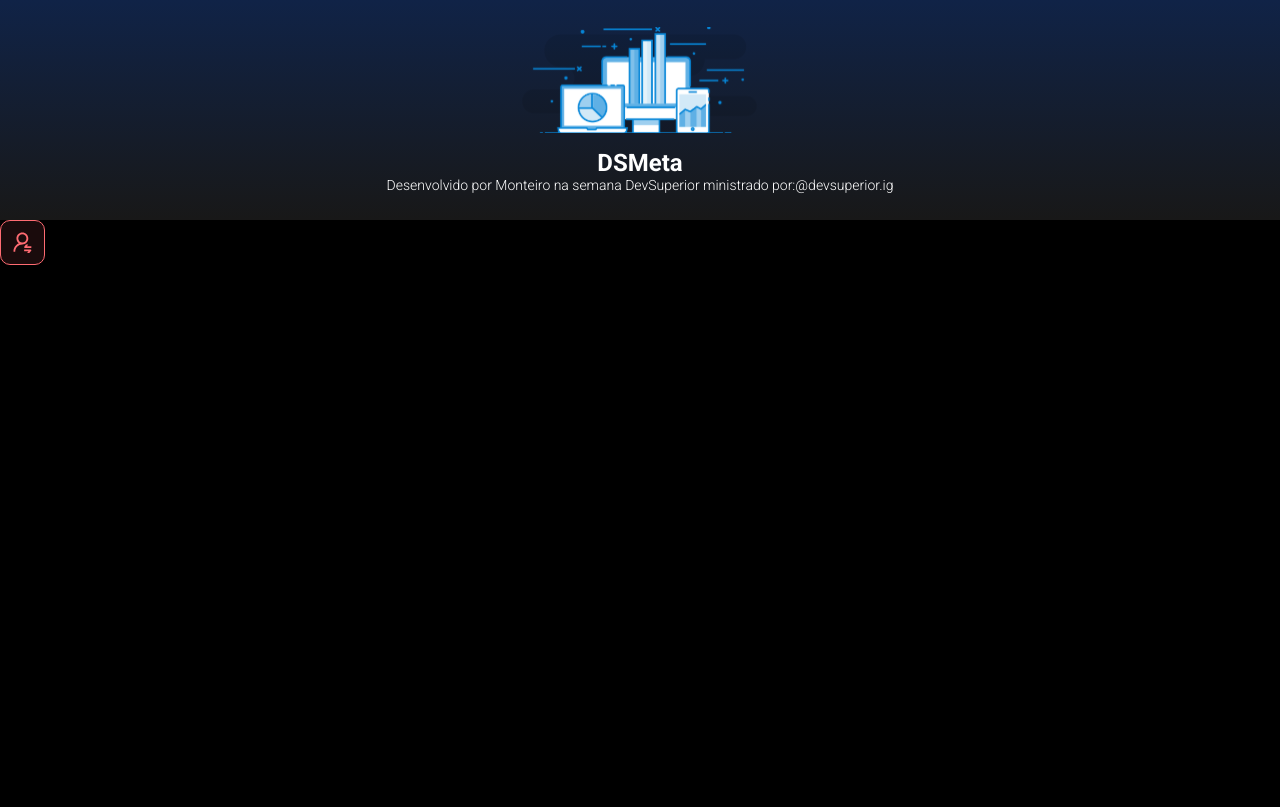
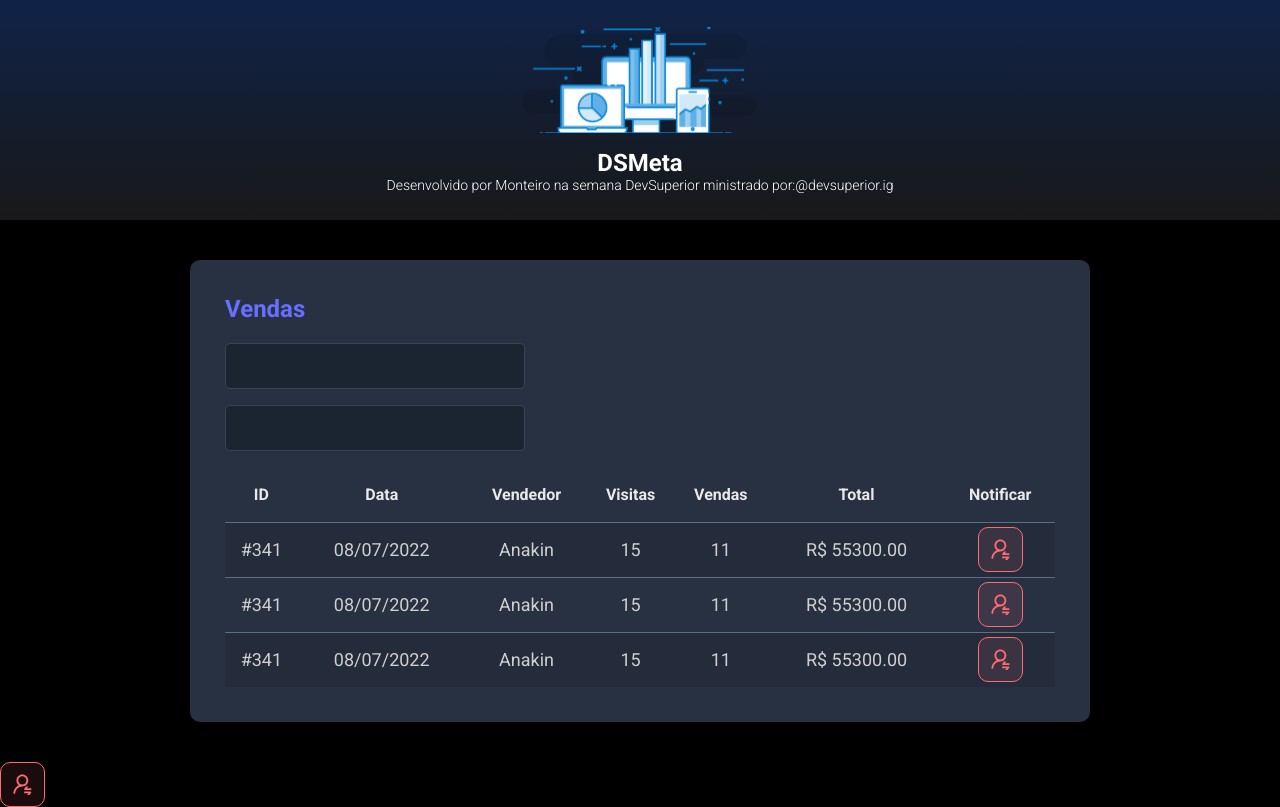
Before and after one commit to jgmonteiro1/metaproject, a React (Vite) app in the folder frontend/: page / in a window 1280 px wide. Built offline with nearby package versions, Linux system fonts and the light colour scheme.

Commit message:
SalesCard component criado

```diff
--- a/frontend/src/App.tsx
+++ b/frontend/src/App.tsx
@@ -1,10 +1,18 @@
 import NotificationButton from "./components/NotificationButton"
 import Header from "./components/Header"
+import SalesCard from "./components/SalesCard"
 
 function App() {
   return (
     <>
       <Header />
+      <main>
+        <section id="sales">
+          <div className="dsmeta-container">
+            <SalesCard/>
+          </div>
+        </section>
+      </main>
       <NotificationButton />
     </>
   )
--- /dev/null
+++ b/frontend/src/components/SalesCard/index.tsx
@@ -0,0 +1,79 @@
+import NotificationButton from '../NotificationButton'
+import './style.css'
+
+function SalesCard() {
+    return (
+        <div className="dsmeta-card">
+            <h2 className="dsmeta-sales-title">Vendas</h2>
+            <div>
+                <div className="dsmeta-form-control-container">
+                    <input className="dsmeta-form-control" type="text" />
+                </div>
+                <div className="dsmeta-form-control-container">
+                    <input className="dsmeta-form-control" type="text" />
+                </div>
+            </div>
+
+            <div>
+                <table className="dsmeta-sales-table">
+                    <thead>
+                        <tr>
+                            <th className="show992">ID</th>
+                            <th className="show576">Data</th>
+                            <th>Vendedor</th>
+                            <th className="show992">Visitas</th>
+                            <th className="show992">Vendas</th>
+                            <th>Total</th>
+                            <th>Notificar</th>
+                        </tr>
+                    </thead>
+                    <tbody>
+                        <tr>
+                            <td className="show992">#341</td>
+                            <td className="show576">08/07/2022</td>
+                            <td>Anakin</td>
+                            <td className="show992">15</td>
+                            <td className="show992">11</td>
+                            <td>R$ 55300.00</td>
+                            <td>
+                                <div className="dsmeta-red-btn-container">
+                                    <NotificationButton />
+                                </div>
+                            </td>
+                        </tr>
+                        <tr>
+                            <td className="show992">#341</td>
+                            <td className="show576">08/07/2022</td>
+                            <td>Anakin</td>
+                            <td className="show992">15</td>
+                            <td className="show992">11</td>
+                            <td>R$ 55300.00</td>
+                            <td>
+                                <div className="dsmeta-red-btn-container">
+                                    <NotificationButton />
+                                </div>
+                            </td>
+                        </tr>
+                        <tr>
+                            <td className="show992">#341</td>
+                            <td className="show576">08/07/2022</td>
+                            <td>Anakin</td>
+                            <td className="show992">15</td>
+                            <td className="show992">11</td>
+                            <td>R$ 55300.00</td>
+                            <td>
+                                <div className="dsmeta-red-btn-container">
+                                    <NotificationButton />
+                                </div>
+                            </td>
+                        </tr>
+                    </tbody>
+
+                </table>
+            </div>
+
+        </div>
+    )
+}
+
+export default SalesCard
--- /dev/null
+++ b/frontend/src/components/SalesCard/style.css
@@ -0,0 +1,97 @@
+.dsmeta-card {
+    background-color: #283142;
+    border-radius: 10px;
+    padding: 30px 10px;
+}
+
+.dsmeta-sales-title {
+    color: #676fff;
+    font-size: 24px;
+    margin-bottom: 20px;
+}
+
+.dsmeta-form-control-container {
+    margin-bottom: 16px;
+    max-width: 300px;
+}
+
+.dsmeta-form-control {
+    width: 100%;
+    height: 46px;
+    background-color: #1b2531;
+    border: 1px solid #384459;
+    border-radius: 5px;
+    color: #9aaabe;
+    padding: 0 20px;
+    font-size: 18px;
+}
+
+.dsmeta-sales-table {
+    width: 100%;
+    border-spacing: 0;
+    border-collapse: collapse;
+}
+
+.dsmeta-sales-table thead {
+    height: 55px;
+    font-size: 16px;
+    color: #e9e9e9;
+    font-weight: 700;
+}
+
+.dsmeta-sales-table tbody {
+    font-size: 14px;
+    font-weight: 400;
+    color: #cfcfcf;
+    text-align: center;
+}
+
+.dsmeta-sales-table tbody tr {
+    height: 74px;
+    border-top: 1px solid #5f6e82;
+}
+
+.dsmeta-sales-table tbody tr:hover>td {
+    background-color: #384459;
+}
+
+.dsmeta-sales-table tbody tr:nth-child(odd) {
+    background-color: #242c3b;
+}
+
+.dsmeta-red-btn-container {
+    display: flex;
+    justify-content: center;
+}
+
+.show576 {
+    display: none;
+}
+
+.show992 {
+    display: none;
+}
+
+@media (min-width: 576px) {
+    .show576 {
+        display: table-cell;
+    }
+
+    .dsmeta-card {
+        padding: 35px;
+    }
+
+    .dsmeta-sales-table tbody tr {
+        height: 55px;
+    }
+
+    .dsmeta-sales-table tbody {
+        font-size: 18px;
+    }
+}
+
+@media (min-width: 992px) {
+    .show992 {
+        display: table-cell;
+    }
+}
--- a/frontend/src/index.css
+++ b/frontend/src/index.css
@@ -19,3 +19,14 @@
   color: unset;
   text-decoration: none;
 }
+
+
+.dsmeta-container {
+  width: 100%;
+  max-width: 900px;
+  margin: 0 auto;
+}
+
+#sales {
+  padding: 40px 10px;
+}
```
